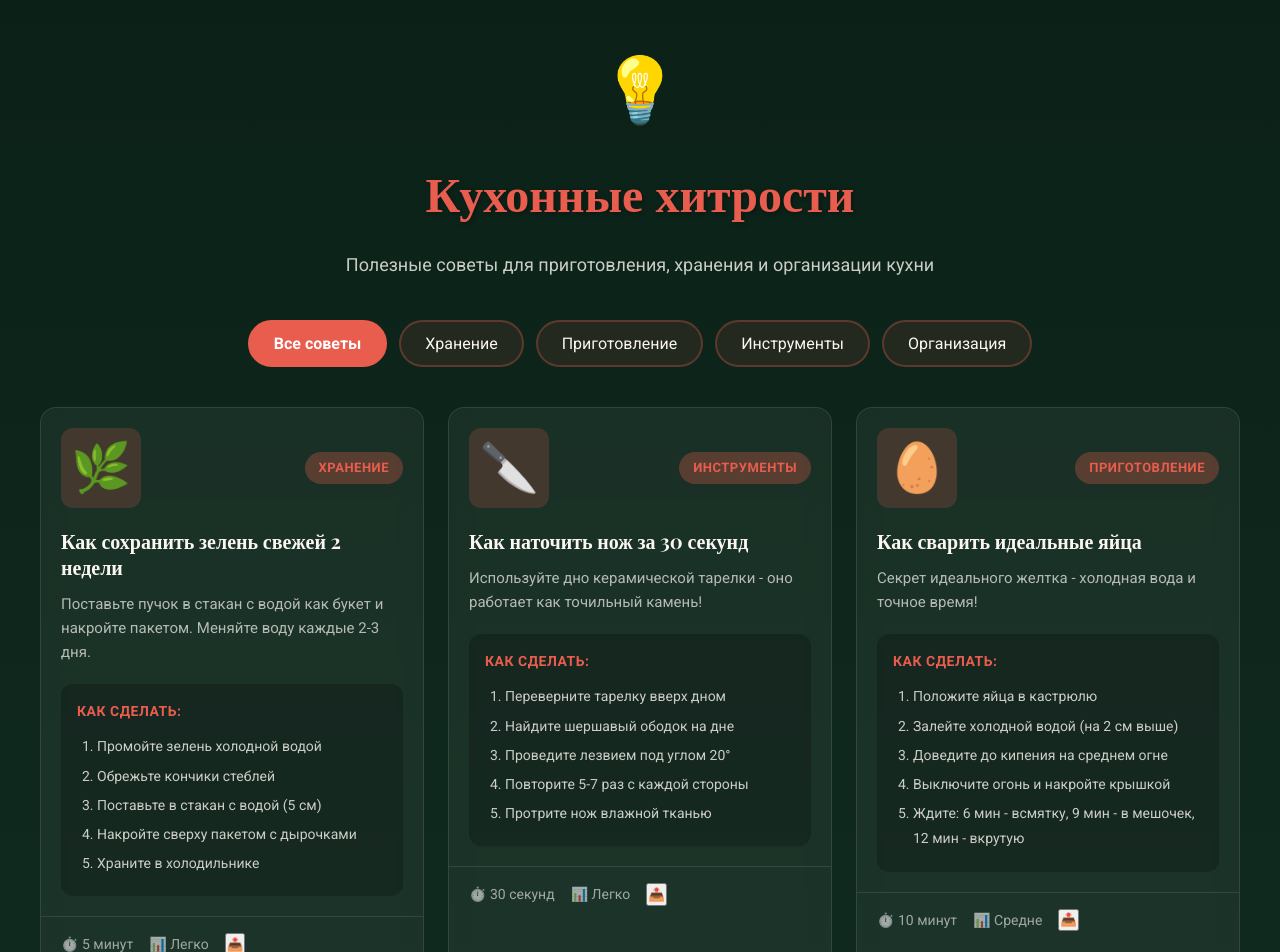
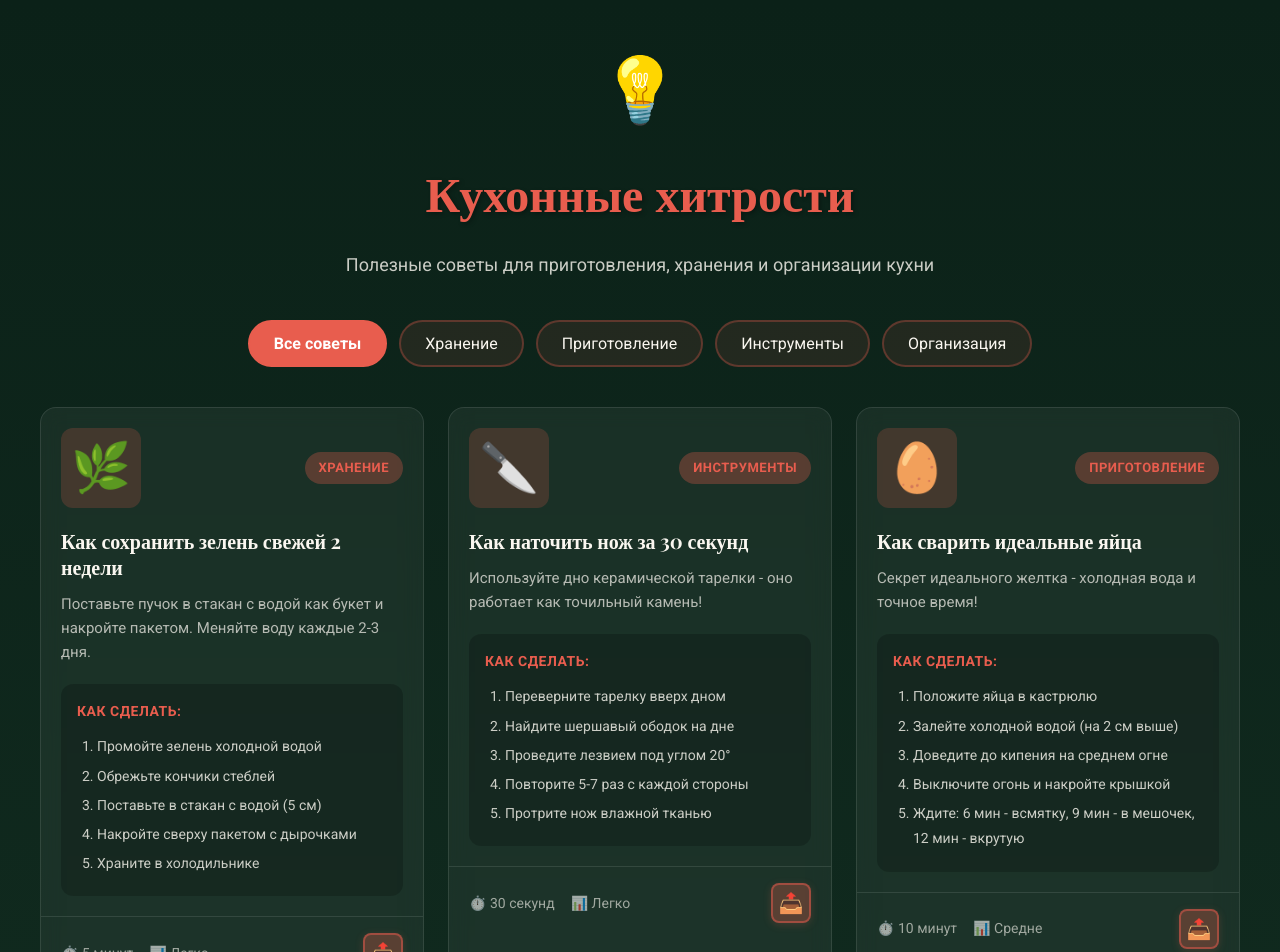
Before and after one commit to svideoproekt-ship-it/russka-kuhnya-9551, a React (Vite) app: page /kitchen-hacks in a window 1280 px wide. Shown: the top 952 px of the page. Built offline with nearby package versions, Linux system fonts and the light colour scheme; a web font is replaced by a local one.

Commit message:
fix: add CSS styles for share button

```diff
--- a/src/pages/KitchenHacks.css
+++ b/src/pages/KitchenHacks.css
@@ -181,6 +181,7 @@ backdrop-filter: blur(10px);
   gap: 16px;
   padding: 16px 20px;
   border-top: 1px solid rgba(255, 255, 255, 0.1);
+  align-items: center;
 }
 
 .hack-meta {
@@ -248,3 +249,31 @@ backdrop-filter: blur(10px);
     font-size: 18px;
   }
 }
+/* Кнопка поделиться */
+.hack-share-btn {
+  background: rgba(232, 93, 78, 0.3);
+  border: 2px solid rgba(232, 93, 78, 0.5);
+  border-radius: 8px;
+  width: 40px;
+  height: 40px;
+  display: flex;
+  align-items: center;
+  justify-content: center;
+  cursor: pointer;
+  font-size: 20px;
+  transition: all 0.3s ease;
+  margin-left: auto;
+  color: #FAF7F0;
+  box-shadow: 0 2px 8px rgba(232, 93, 78, 0.2);
+}
+
+.hack-share-btn:hover {
+  background: rgba(232, 93, 78, 0.5);
+  border-color: #E85D4E;
+  transform: scale(1.1);
+  box-shadow: 0 4px 12px rgba(232, 93, 78, 0.4);
+}
+
+.hack-share-btn:active {
+  transform: scale(0.95);
+}
```
